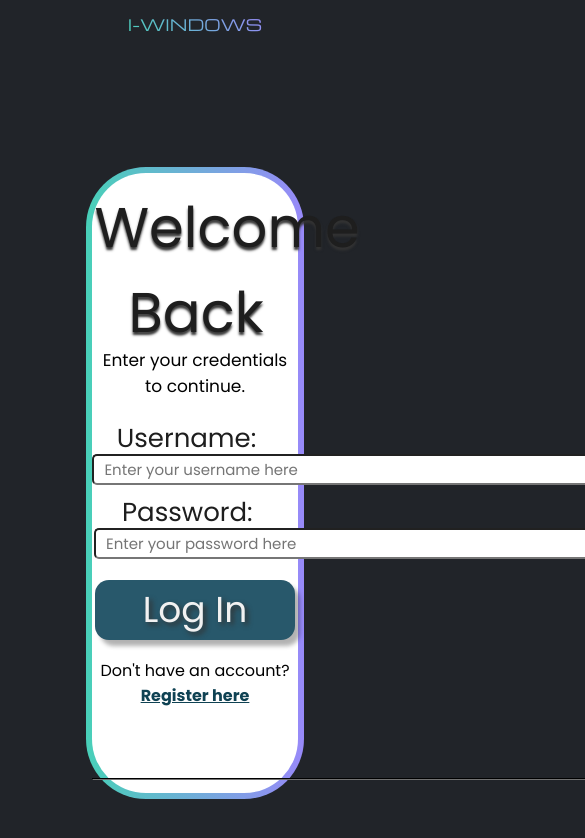
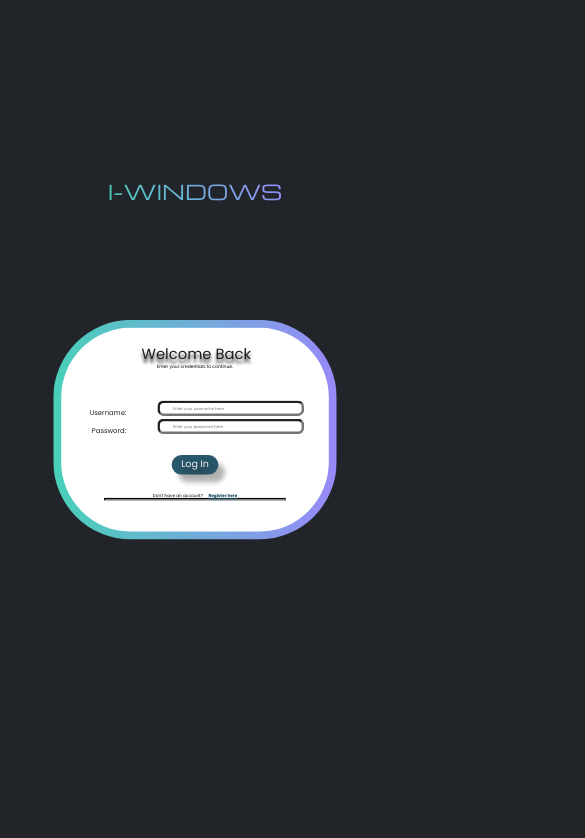
Before and after one commit to Exzeshiaaa/I-Windows, a SvelteKit app: page /LogIn in a window 390 px wide. Shown: the top 838 px of the page, 585 px wide, since content can reach past the window. Built offline with nearby package versions, Linux system fonts and the light colour scheme.

Commit message:
edited Login for mobile

```diff
--- a/src/app.html
+++ b/src/app.html
@@ -3,7 +3,7 @@
 	<head>
 		<meta charset="utf-8" />
 		<link rel="icon" href="%sveltekit.assets%/favicon.png" />
-		<meta name="viewport" content="width=device-width, initial-scale=1" />
+		<meta name="viewport" content="width=device-width, initial-scale=1,minimum-scale=1" />
 		%sveltekit.head%
 	</head>
 	<body data-sveltekit-preload-data="hover">
--- a/src/routes/LogIn/+page.svelte
+++ b/src/routes/LogIn/+page.svelte
@@ -6,11 +6,12 @@
 </script>
 
 <body>
+    <div class="siteWrapper">
         <div class="headContainer">
             <h2 class="title">{Title}</h2>
         </div>
 
-    <br><br><br>
+        <!-- <br><br><br> -->
 
         <div class="bodyContainer">
             <div class="backDrop">
@@ -34,30 +35,58 @@
                 </div>
 
                 <div class="regCont">
-                <span>Don't have an account?</span>
-                <span class="regText">Register here</span>
+                    <span class="regText1">Don't have an account?</span>
+                    <span class="regText2">Register here</span>
                 </div>
 
                 <hr class="end">
             </div>
 
         </div>
+    </div>
+
 </body>
 
 <svelte:head>
     <style>
+        html, body{
+            max-width: 100%;
+            max-height: 100%;
+            background-color: #212429;
+
+        }
+
+        @media only screen and (max-width: 600px){
         html {
-            max-width: 100%;
-            min-height: 100%;
-            background-color: #212429;
+            overflow:hidden;
+            transform:scale(1.3);
         }
+    }
+
     </style>
 </svelte:head>
 
 <style>
+
+    .headContainer {
+        align-self: center;
+        max-width: 40%;
+        max-height: 100px;
+        margin: auto;
+        margin-bottom: 2.88%;
+    }
+
     .bodyContainer {
         margin: auto;
+        height: 632px;
+        max-width: 100%;
     }
+
+    @media only screen and (max-width: 600px){
+        .bodyContainer{height: 160px;}
+        .headContainer{margin-top: 190px;}
+    }
+
 
     .backDrop {
         position: relative;
@@ -65,7 +94,7 @@
         justify-content: center;
         border-radius: 60px;
         width: 60%;
-        height: 620px;
+        height: 98.10%;
         align-items: center;
         margin: auto;
         background: linear-gradient(white, white) padding-box, linear-gradient(90deg, #48d0b8, #9889f9) border-box;
@@ -74,7 +103,7 @@
 
     .signHead {
         color: #1e1e1e;
-        font-size: 350%;
+        font-size: 2.915vw;
         position: relative;
         text-align: center;
         text-shadow: 0px 3px 2.5px #333333;
@@ -86,13 +115,13 @@
         font-family: 'Poppins';
         text-align: center;
         padding: 0 0 0 0;
-        margin: -8px 0 0 0;
-        font-size: 17px;
+        margin: -0.7% 0 0 0;
+        font-size: 0.885vw;
     }
 
     .userCred {
-        width: auto;
-        height: auto;
+        width: 100%;
+        height: 6.3%;
         margin-top: 8%;
         margin-bottom: 2%;
         text-align: center;
@@ -101,19 +130,19 @@
     .txtLabel {
         color: #1e1e1e;
         font-family: 'Poppins';
-        font-size: 26px;
+        font-size: 1.35vw;
         position: relative;
         margin: 3px 20px 3px 3px;
         top: 4px;
     }
 
     .inpBox {
-        width: 530px;
-        height: 25px;
+        width: 47.2%;
+        height: 64%;
         border-radius: 5px;
         font-family: 'Poppins';
         font-weight: bold;
-        font-size: 15px;
+        font-size: 0.78vw;
         padding-left: 10px;
         color: #1e1e1e;
     }
@@ -125,18 +154,18 @@
     }
 
     .passCred {
-        width: auto;
-        height: auto;
+        width: 100%;
+        height: 6.3%;
         text-align: center;
-        margin-left: 0.79%;
+        margin-left: 0.36%;
         margin-bottom: 10%;
     }
 
     .submitCont {
-        width: auto;
-        height: auto;
+        width: 100%;
+        height: 9.67%;
         text-align: center;
-        margin-bottom: 18px;
+        margin-bottom: 1.58%;
     }
 
     .submitBtn {
@@ -145,10 +174,10 @@
         color: #F1F1F1;
         font-family: 'Poppins', monospace;
         text-align: center;
-        font-size: 36px;
-        size: 30px;
-        width: 200px;
-        height: 60px;
+        font-size: 1.88vw;
+        /* size: 30px; */
+        width: 17.81%;
+        height: 100%;
         border-radius: 14px;
         cursor: pointer;
         text-shadow: 3px 3px 5px #333333;
@@ -164,29 +193,35 @@
         cursor: pointer;
         font-family: 'Poppins', monospace;
         text-align: center;
-        font-size: 36px;
+        /* font-size: 36px;
         size: 30px;
         width: 200px;
-        height: 60px;
+        height: 60px; */
 
     }
 
     .regCont {
         font-family: 'Poppins';
         text-align: center;
-        width: auto;
-        height: auto;
-        margin-bottom: 70px;
+        width: 100%;
+        height: 4.03%;
+        margin-bottom: 6.2%;
     }
 
-    .regText {
+    .regText1{
+        font-family: 'Poppins';
+        font-size: 0.84vw;
+    }
+
+    .regText2 {
         font-weight: bold;
         color: #0f4253;
+        font-size: 0.84vw;
         text-decoration: underline;
     }
 
     .end {
-        width: 750px;
+        width: 66.78%;
         border-color: #1e1e1e;
         border-width: 1px;
     }
```
Lines whose indentation alone changed are shown as unchanged.
